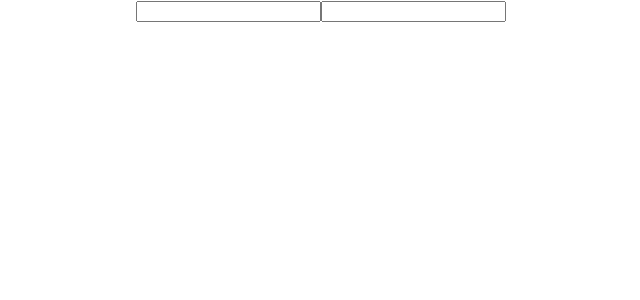
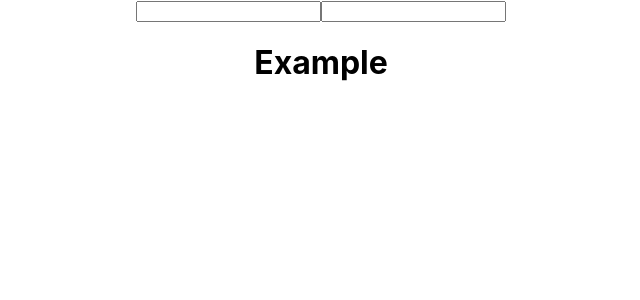
Before and after one commit to tyland5/HackBU-2021, a React (Create React App) app: page / in a window 1280 px wide. Shown: the top 300 px of the page, without its empty margins (319-959 px from the left). Built offline with nearby package versions, Linux system fonts and the light colour scheme.

Commit message:
Added example code

```diff
--- a/src/App.js
+++ b/src/App.js
@@ -1,11 +1,13 @@
 import './App.css';
 import SignIn from './components/SignIn';
+import Example from './components/Example';
 
 function App() {
   return (
     <div className='App'>
       <SignIn />{' '}
       {/*Add components here (sign in component, Google Maps component, etc)*/}
+      <Example />
     </div>
   );
 }
--- /dev/null
+++ b/src/components/Example.js
@@ -0,0 +1,11 @@
+import React, { useState } from 'react';
+
+const Example = () => {
+  return (
+    <div>
+      <h1>Example</h1>
+    </div>
+  );
+};
+
+export default Example;
```
